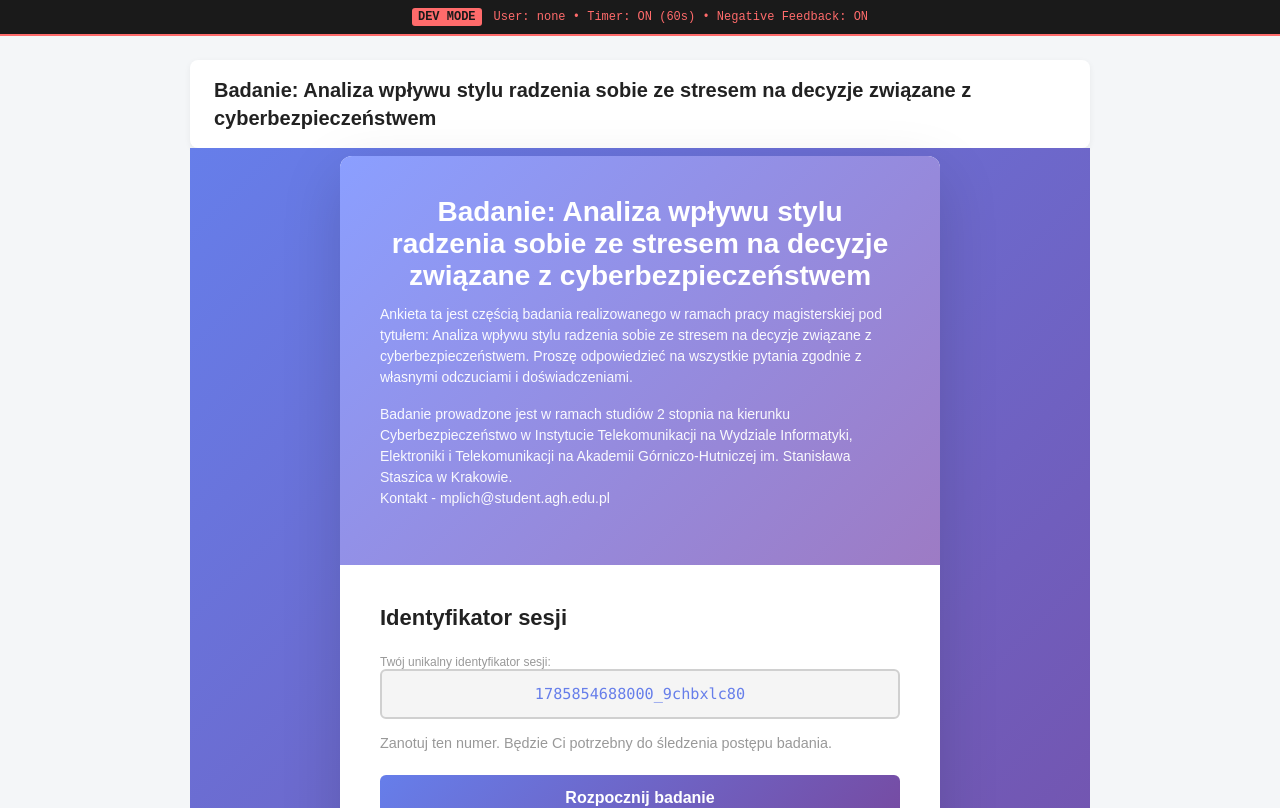
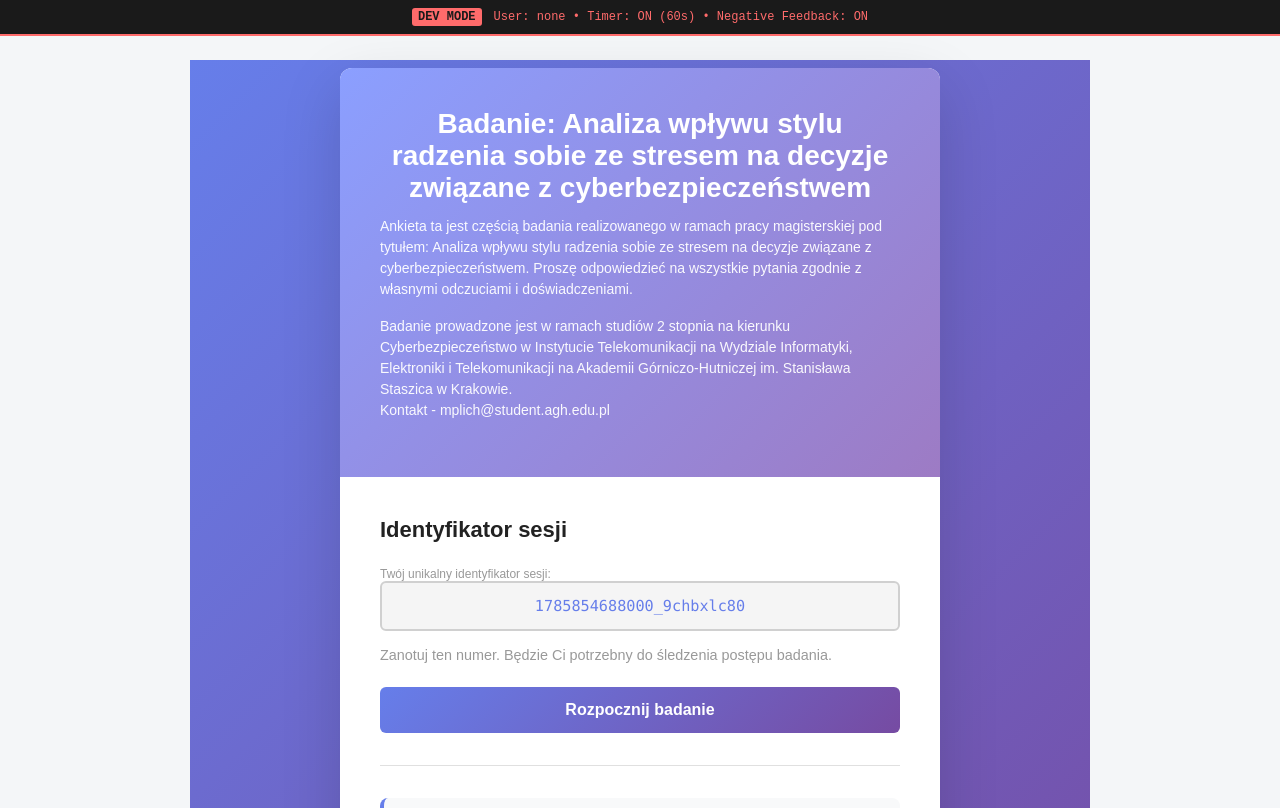
Before and after one commit to Chlebeg/stress-email-recognition-study, a React (Vite) app in the folder frontend/: page / in a window 1280 px wide. Shown: the top 808 px of the page. Built offline with nearby package versions, Linux system fonts and the light colour scheme.

Commit message:
refactor: removed research info banner from ui

```diff
--- a/frontend/src/App.jsx
+++ b/frontend/src/App.jsx
@@ -15,10 +15,6 @@ export default function App() {
 
   return (
     <div className="app">
-      <header className="header">
-        <h1>Badanie: Analiza wpływu stylu radzenia sobie ze stresem na decyzje związane z cyberbezpieczeństwem</h1>
-      </header>
-
       <main className="main">
         <Routes>
           <Route path="/" element={<Login />} />
```
